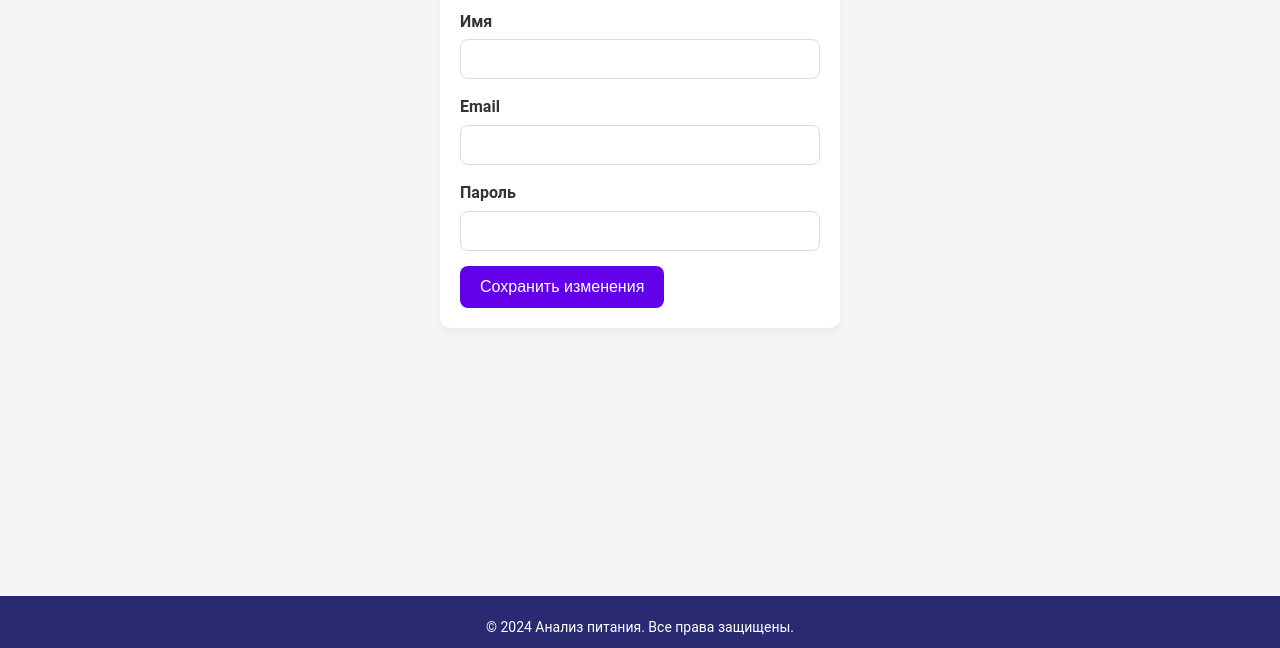
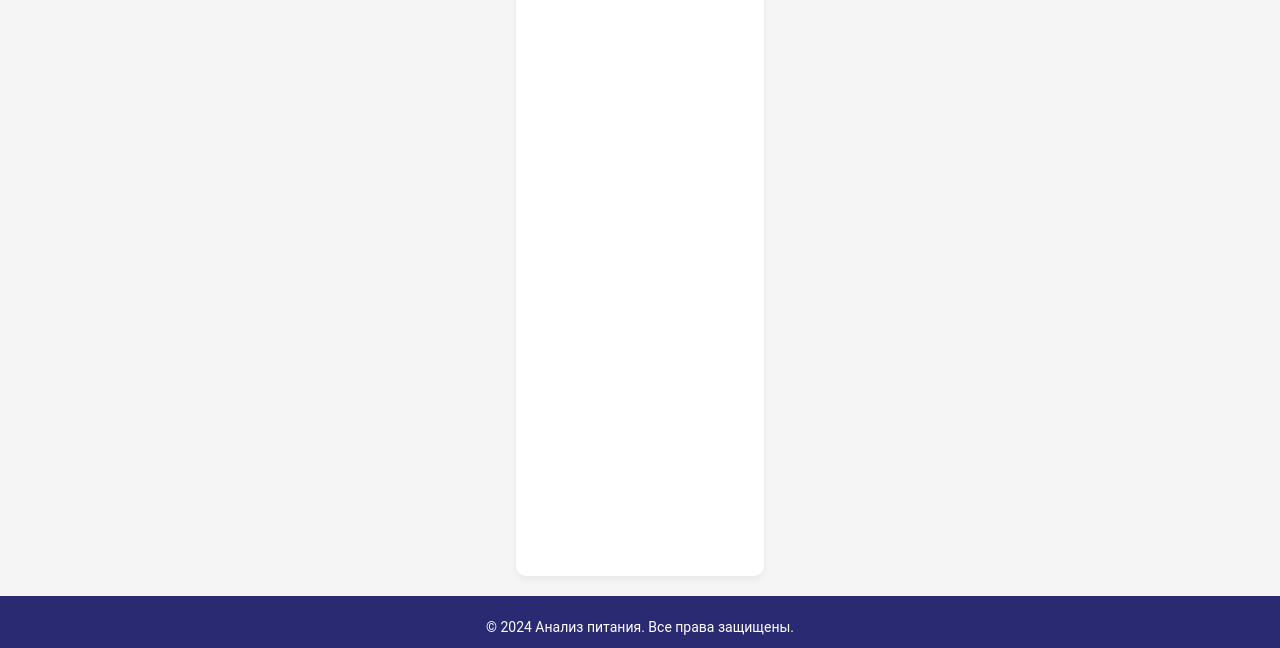
Before and after one commit to spppppw/AI-Calories-Photo, a plain HTML site: page settings.html in a window 1280 px wide. Shown: the part 152-800 px from the top of the page. Drawn offline with Linux system fonts and the light colour scheme.

Commit message:
Update settings.html

```diff
--- a/settings.html
+++ b/settings.html
@@ -16,31 +16,15 @@
         </nav>
     </header>
 
-  <main>
-    <section class="settings-container">
+    <main class="settings-container">
         <h2>Настройки профиля</h2>
-      <form id="settings-form" action="dashboard.html" method="POST">
-        <div class="input-group">
-          <label for="name-settings">Имя</label>
-          <input type="text" id="name-settings" name="name-settings" required>
-        </div>
-        <div class="input-group">
-          <label for="email-settings">Email</label>
-          <input type="email" id="email-settings" name="email-settings" required>
-        </div>
-        <div class="input-group">
-          <label for="password-settings">Пароль</label>
-          <input type="password" id="password-settings" name="password-settings">
-        </div>
-        <button type="submit" class="btn-primary">Сохранить изменения</button>
-      </form>
-    </section>
+        <!-- Дальнейшие элементы настроек -->
     </main>
 
     <footer>
-    <p>&copy; 2024 Анализ питания. Все права защищены.</p>
+        <p>© 2024 Анализ питания. Все права защищены.</p>
     </footer>
 
-  <script src="js/app.js"></script>
+    <script type="module" src="app.js"></script>
 </body>
 </html>
```
Lines whose indentation alone changed are shown as unchanged.
